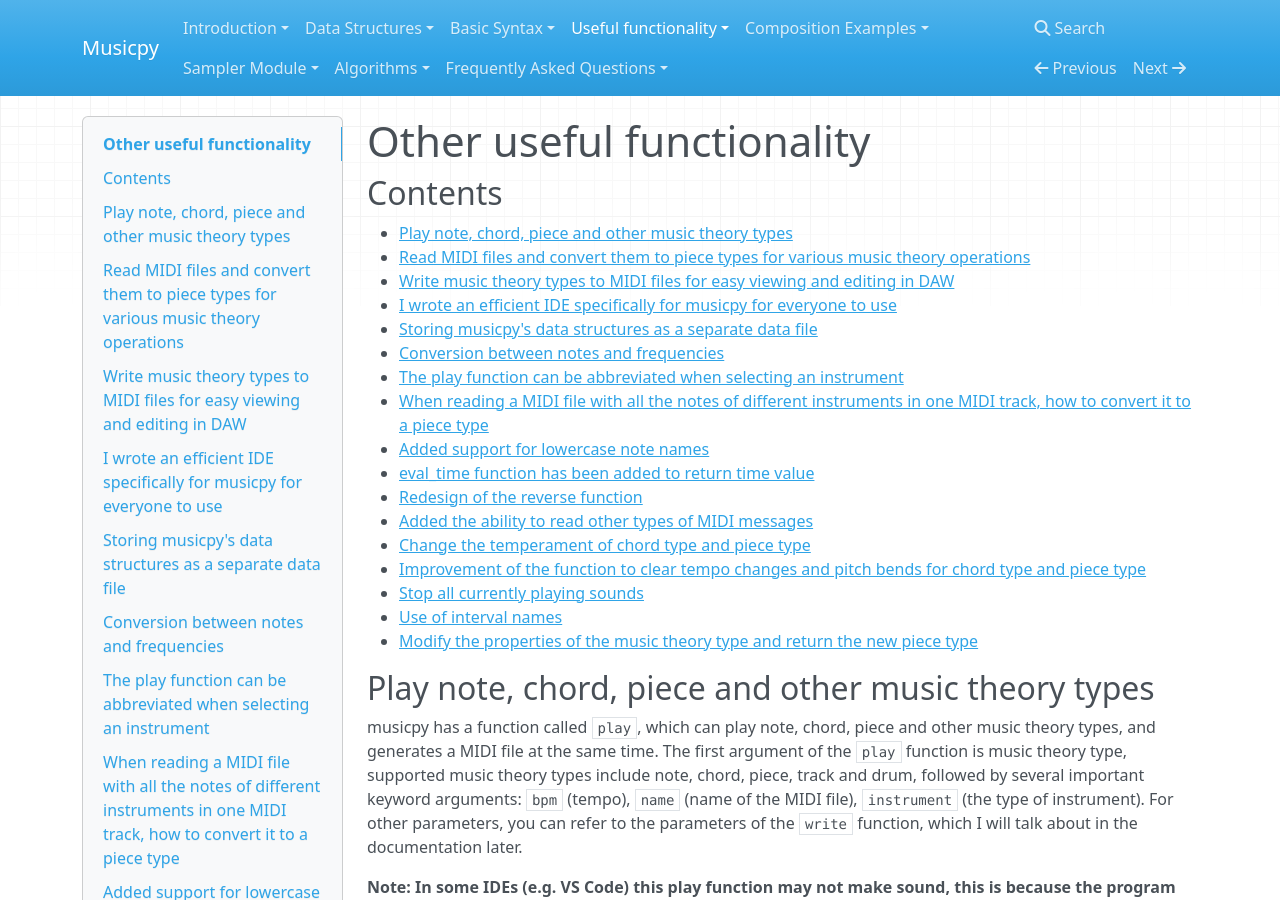
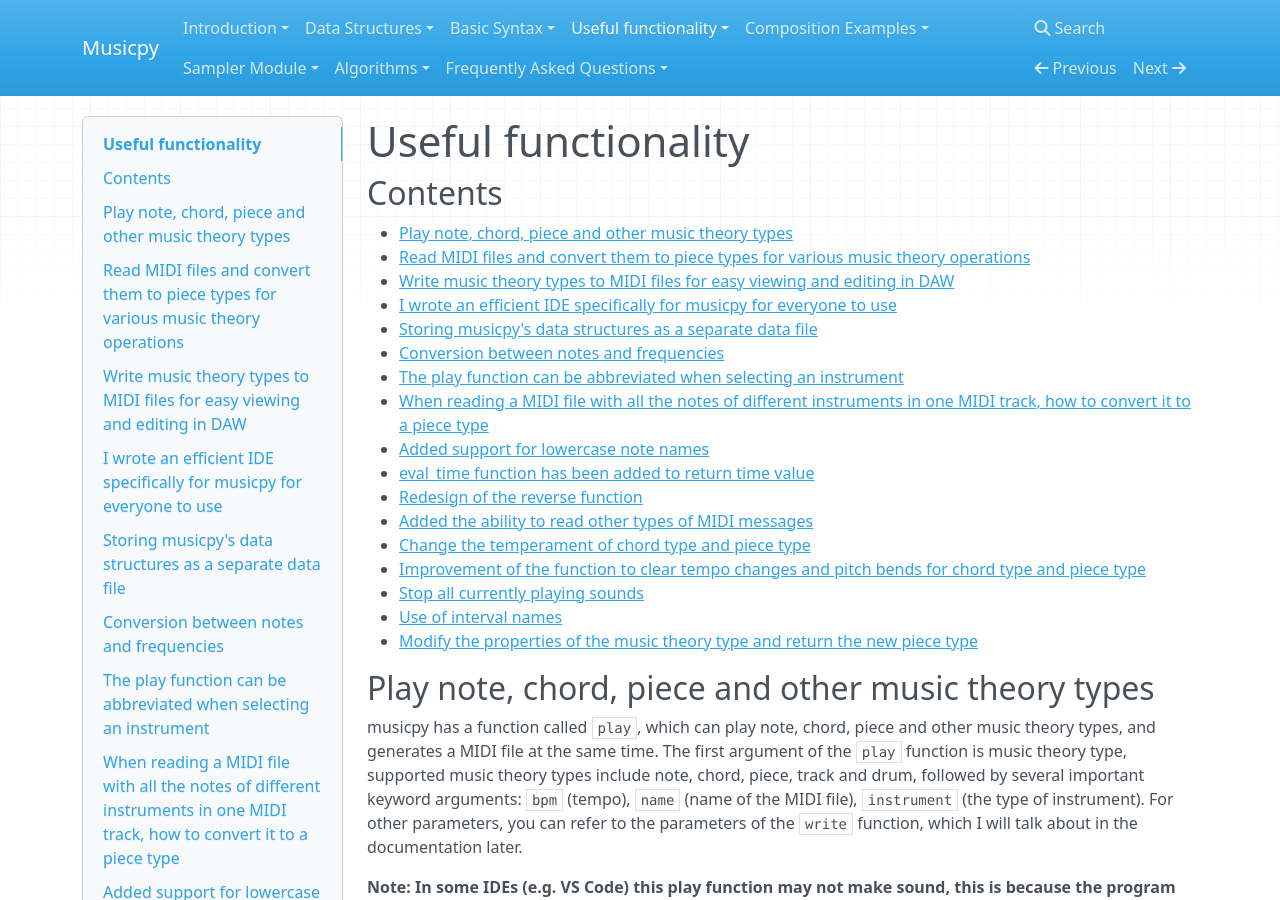
Before and after one commit to Rainbow-Dreamer/musicpy_docs, an MkDocs documentation site: the page built from docs/Useful functionality.md, in a window 1280 px wide and 900 px high. Built offline with MkDocs 1.6.1, drawn with Linux system fonts in a browser that asks for light colours; nearby versions of some CDN libraries.

Commit message:
Update Useful functionality.md

```diff
--- a/docs/Useful functionality.md
+++ b/docs/Useful functionality.md
@@ -1,4 +1,4 @@
-# Other useful functionality
+# Useful functionality
 
 
 
```
